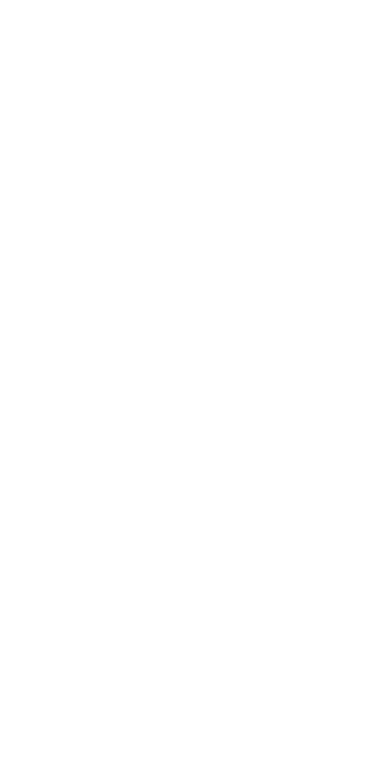
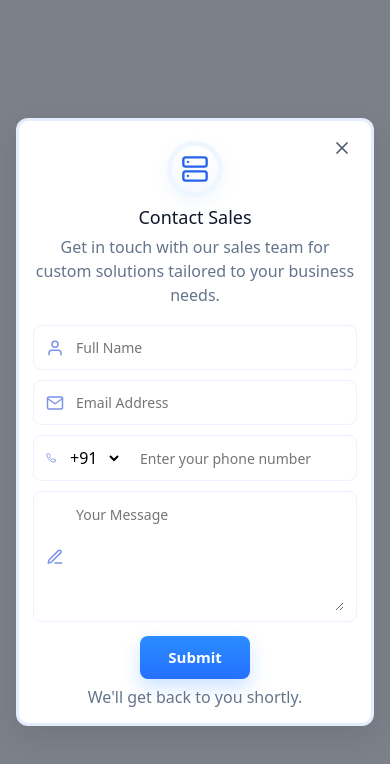
Before and after one commit to VaibhavKubde121/KavyaProMan300, a React app in the folder frontend/: page /contact-sales in a window 390 px wide. Before the commit this address had no page. Shown: the top 764 px of the page. Built offline with nearby package versions, Linux system fonts and the light colour scheme; the HTML template or start-up script is replaced by a standard one.

Commit message:
contact-form

```diff
--- a/frontend/src/App.jsx
+++ b/frontend/src/App.jsx
@@ -9,6 +9,9 @@
 import CustomizeOrganization from './pages/CustomizeOrganization'
 import Teams from "./pages/Teams";
 import Reports from "./pages/Reports";
+import Subscription from './pages/Subscription'
+import PaymentMethod from './pages/PaymentMethod'
+import ContactSales from './pages/ContactSales'
 
 function App() {
   const user = typeof window !== 'undefined' ? localStorage.getItem('user') : null
@@ -23,6 +26,9 @@
         <Route path="/customize" element={<CustomizeOrganization />} />
         <Route path="/teams" element={<Teams />} />
         <Route path="/reports" element={<Reports />} />
+  <Route path="/subscription" element={<Subscription />} />
+  <Route path="/payment" element={<PaymentMethod />} />
+  <Route path="/contact-sales" element={<ContactSales />} />
         <Route path="/" element={<Navigate to={user ? '/dashboard' : '/login'} replace />} />
       </Routes>
     </BrowserRouter>
--- /dev/null
+++ b/frontend/src/pages/ContactSales.css
@@ -0,0 +1,26 @@
+.contact-root { position: fixed; inset: 0; display:flex; align-items:center; justify-content:center; z-index:2000; }
+.contact-overlay { position:absolute; inset:0; background: rgba(18,24,40,0.55); backdrop-filter: blur(4px); }
+.contact-card { position:relative; width:520px; max-width:calc(100% - 32px); background: #fff; border-radius:12px; padding:22px 28px 24px; box-shadow: 0 10px 30px rgba(12,23,36,0.10); border:3px solid rgba(59,130,246,0.14); }
+.modal-close { position:absolute; right:14px; top:12px; background:transparent; border:0; font-size:20px; color:#475569; }
+.contact-icon { position:relative; margin: 6px auto 10px; width:64px; height:64px; background:linear-gradient(180deg,#fff,#f6f9ff); border-radius:999px; display:flex; align-items:center; justify-content:center; box-shadow:0 6px 18px rgba(59,130,246,0.07); border:5px solid #eef6ff }
+.icon-inner{ display:flex; align-items:center; justify-content:center; color:#2563eb }
+.icon-inner svg{ display:block }
+.contact-title{ text-align:center; font-size:20px; margin-top:6px; margin-bottom:6px; color:#0f172a }
+.contact-sub{ text-align:center; color:#64748b; margin-bottom:18px }
+.contact-form{ margin-top:6px }
+.field{ display:flex; align-items:center; gap:10px; background:#fff; border:1px solid #eef2ff; padding:10px 12px; border-radius:8px; margin-bottom:10px }
+.field input, .field textarea{ border:0; outline:0; flex:1; font-size:14px; color:#0f172a; background:transparent }
+.field textarea{ resize:vertical }
+.field-icon{ color:#7c93e6; font-size:18px }
+.phone-field .country{ border:0; background:transparent; padding-right:8px; margin-right:6px }
+.phone-field input{ flex:1 }
+.submit-btn{ display:block; margin:14px auto 6px; background:linear-gradient(180deg,#2b8cff,#2570ff); color:#fff; border:0; padding:10px 32px; border-radius:8px; font-weight:600; box-shadow:0 8px 18px rgba(43,140,255,0.24); font-size:15px }
+.help-text{ text-align:center; color:#64748b; margin-top:6px }
+
+@media (max-width:420px){
+  .contact-card{ padding:14px }
+  .contact-icon{ width:56px;height:56px }
+  .contact-title{ font-size:18px }
+  .field input, .field textarea{ font-size:14px }
+  .submit-btn{ padding:10px 28px }
+}
--- /dev/null
+++ b/frontend/src/pages/ContactSales.jsx
@@ -0,0 +1,58 @@
+import { useState } from 'react'
+import './ContactSales.css'
+import { FiX, FiUser, FiMail, FiPhone, FiEdit3, FiServer } from 'react-icons/fi'
+import { useNavigate } from 'react-router-dom'
+
+export default function ContactSales(){
+  const [name, setName] = useState('')
+  const [email, setEmail] = useState('')
+  const [phone, setPhone] = useState('')
+  const [message, setMessage] = useState('')
+  const navigate = useNavigate()
+
+  function handleSubmit(e){
+    e.preventDefault()
+    // For now just show a simple success state then go back to subscription
+    // Real implementation would POST to backend
+    alert('Thanks — your request was submitted.')
+    navigate('/subscription')
+  }
+
+  return (
+    <div className="contact-root">
+      <div className="contact-overlay" />
+      <div className="contact-card" role="dialog" aria-modal="true">
+        <button className="modal-close" aria-label="Close" onClick={() => navigate(-1)}><FiX /></button>
+  <div className="contact-icon"> <div className="icon-inner"><FiServer size={28} /></div> </div>
+        <h2 className="contact-title">Contact Sales</h2>
+        <p className="contact-sub">Get in touch with our sales team for custom solutions tailored to your business needs.</p>
+
+        <form className="contact-form" onSubmit={handleSubmit}>
+          <label className="field">
+            <FiUser className="field-icon" />
+            <input placeholder="Full Name" value={name} onChange={(e)=>setName(e.target.value)} required />
+          </label>
+
+          <label className="field">
+            <FiMail className="field-icon" />
+            <input placeholder="Email Address" type="email" value={email} onChange={(e)=>setEmail(e.target.value)} required />
+          </label>
+
+          <label className="field phone-field">
+            <FiPhone className="field-icon" />
+            <select className="country"> <option>+91</option><option>+1</option><option>+44</option></select>
+            <input placeholder="Enter your phone number" value={phone} onChange={(e)=>setPhone(e.target.value)} required />
+          </label>
+
+          <label className="field">
+            <FiEdit3 className="field-icon" />
+            <textarea placeholder="Your Message" value={message} onChange={(e)=>setMessage(e.target.value)} rows={5} />
+          </label>
+
+          <button className="submit-btn" type="submit">Submit</button>
+          <div className="help-text">We'll get back to you shortly.</div>
+        </form>
+      </div>
+    </div>
+  )
+}
--- a/frontend/src/pages/Dashboard.css
+++ b/frontend/src/pages/Dashboard.css
@@ -65,6 +65,25 @@
   .sidebar.collapsed{transform:translateX(-100%)}
   .dashboard-root{padding-left:0}
   .mobile-toggle{display:flex}
+}
+
+/* Make top header match the supplied design on small and medium screens
+   Keep large screens unchanged. At <=992px show the search input, bell and
+   create button in a single horizontal row. */
+@media (max-width: 992px) {
+  .top-search-row{display:flex;align-items:center;gap:8px;width:100%}
+
+  /* search expands to fill available space on small/medium screens */
+  .top-search-medium{flex:1 1 auto;max-width:none;padding:6px 10px;border-radius:12px;background:#f7f8fa;border:1px solid rgba(0,0,0,0.06);display:flex;align-items:center}
+  .top-search-medium .input-group-text{background:transparent;border:none;color:#9aa3ad;padding:0 8px;display:flex;align-items:center;justify-content:center}
+  .top-search-medium input{display:block;width:100%;border:none;background:transparent;padding:8px 6px;font-size:15px;color:#374151}
+
+  /* bell and red dot spacing */
+  .bell-black{color:#000;position:relative;margin-left:8px;margin-right:6px}
+  .bell-black::after{content:'';width:8px;height:8px;border-radius:50%;background:#ff3b30;position:absolute;right:-6px;top:-6px;box-shadow:0 0 0 4px rgba(255,59,48,0.12)}
+
+  /* create button kept visible and compact to fit the row */
+  .create-issue-medium{min-width:140px;padding:8px 12px;font-size:14px;border-radius:8px;background:#05060a;color:#fff;border:none;display:inline-flex;align-items:center;justify-content:center;font-weight:700}
 }
 
 /* Mobile overlay and open class to control sidebar on small screens */
--- a/frontend/src/pages/Subscription.css
+++ b/frontend/src/pages/Subscription.css
@@ -212,3 +212,14 @@
 	.help-cta .cta-actions { width:100%; display:flex; flex-direction:column; align-items:center; gap:10px; }
 	.help-cta .cta-actions .btn { width:100%; max-width:440px; }
 }
+
+/* Ensure header controls (search pill, bell, create button) match design on small/medium screens */
+@media (max-width: 992px) {
+	.top-search-row{display:flex;align-items:center;gap:8px}
+	.top-search-medium{flex:0 0 48px;max-width:48px;width:48px;padding:6px;border-radius:12px;justify-content:center;background:transparent}
+	.top-search-medium .input-group-text{background:#eaf4ff;border-radius:10px;padding:6px;display:flex;align-items:center;justify-content:center;box-shadow:none;border:0}
+	.top-search-medium input{display:none}
+	.bell-black{color:#000 !important;position:relative;margin-left:6px}
+	.bell-black::after{content:'';width:8px;height:8px;border-radius:50%;background:#ff3b30;position:absolute;right:-6px;top:-6px;box-shadow:0 0 0 4px rgba(255,59,48,0.12)}
+	.btn.create-issue-medium{min-width:120px;padding:8px 10px;font-size:13px;border-radius:8px;background:#0b1226 !important;color:#fff !important;border:none !important;display:inline-flex;align-items:center;justify-content:center;font-weight:700}
+}
--- a/frontend/src/pages/Subscription.jsx
+++ b/frontend/src/pages/Subscription.jsx
@@ -329,7 +329,7 @@
               <h4 className="plan-title">Enterprise</h4>
               <p className="text-muted">Custom solutions for enterprises</p>
               <div className="plan-price mt-3">Custom <div className="small-muted">Contact sales</div></div>
-              <div className="mt-3 text-center"><button className="plan-cta btn btn-outline-primary" onClick={() => { setModalPlan('enterprise'); setShowUpgradeModal(true); }}>Contact Sales <FiArrowRight className="ms-2"/></button></div>
+              <div className="mt-3 text-center"><button className="plan-cta btn btn-outline-primary" onClick={() => window.location.href = '/contact-sales'}>Contact Sales <FiArrowRight className="ms-2"/></button></div>
               <hr className="plan-divider" />
 
               <ul className="plan-features mt-3">
--- a/frontend/src/pages/Teams.css
+++ b/frontend/src/pages/Teams.css
@@ -497,11 +497,21 @@
   box-sizing: border-box;
 }
 
-.form-group input:focus,
-.form-group select:focus {
+.form-group input:focus, .form-group select:focus {
   outline: none;
   border-color: #1a202c;
   box-shadow: 0 0 0 3px rgba(26, 32, 44, 0.1);
+}
+
+/* Ensure header controls (search pill, bell, create button) match design on small/medium screens */
+@media (max-width: 992px) {
+  .top-search-row{display:flex;align-items:center;gap:8px}
+  .top-search-medium{flex:0 0 48px;max-width:48px;width:48px;padding:6px;border-radius:12px;justify-content:center;background:transparent}
+  .top-search-medium .input-group-text{background:#eaf4ff;border-radius:10px;padding:6px;display:flex;align-items:center;justify-content:center;box-shadow:none;border:0}
+  .top-search-medium input{display:none}
+  .bell-black{color:#000 !important;position:relative;margin-left:6px}
+  .bell-black::after{content:'';width:8px;height:8px;border-radius:50%;background:#ff3b30;position:absolute;right:-6px;top:-6px;box-shadow:0 0 0 4px rgba(255,59,48,0.12)}
+  .create-issue-medium{min-width:120px;padding:8px 10px;font-size:13px;border-radius:8px;background:#05060a !important;color:#fff !important;border:none !important;display:inline-flex;align-items:center;justify-content:center;font-weight:700}
 }
 
 .modal-footer {
```
Also changed, not shown: 2 other files (tests, documents, lock files or other folders).
